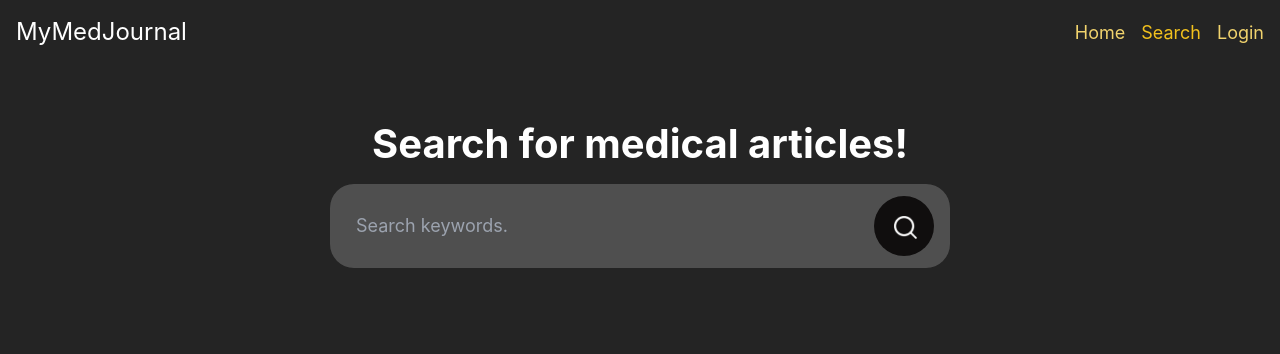
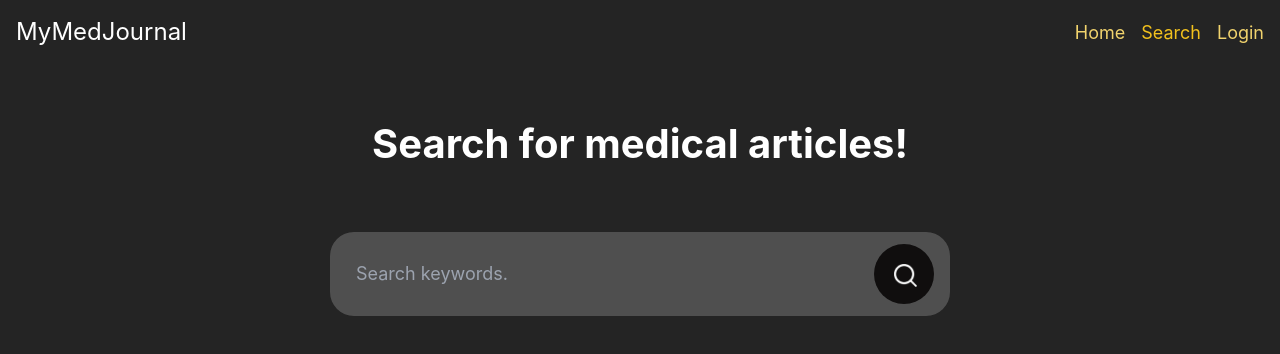
Before and after one commit to Pedja-Djape/MyMedJournal, a React (Create React App) app in the folder client/: page /search in a window 1280 px wide. Shown: the top 354 px of the page. Built offline with nearby package versions, Linux system fonts and the light colour scheme; no server answers.

Commit message:
modified search to have pagination

```diff
--- a/client/src/pages/Search.js
+++ b/client/src/pages/Search.js
@@ -1,4 +1,4 @@
-import { useState } from "react";
+import { useEffect, useState } from "react";
 import SearchBar from "../components/SearchTools/SearchBar";
 import classes from './Search.module.css';
 import Card from "../components/UI/Card";
@@ -6,18 +6,20 @@ import Modal from "../components/UI/Modal";
 import ArticlePopup from "../components/ArticlePopup/ArticlePopup";
 
 
-
 const Search = () => {
-    const [articlesData, setArticlesData] = useState({});
+    const [articlesData, setArticlesData] = useState(null);
 
     const [isModalOpen, setIsModalOpen] = useState(false);
     const [cardInfo, setCardInfo] = useState({});
+    const [retStart, setRetStart] = useState(0);
 
 
     const searchHandler = async (enteredValue) => {
         const path = "/papers/search?" + new URLSearchParams({
             db: "pubmed",
-            term: enteredValue
+            term: enteredValue,
+            retstart: retStart,
+            retmax: 5
         });
         const response = await fetch(path);
         if (!response.ok) {
@@ -26,6 +28,11 @@ const Search = () => {
         const data = await response.json();
         setArticlesData(data.data);
     }
+
+    useEffect(() => {
+        searchHandler()
+    }, [retStart]
+    )
 
     const cardClickHandler = (title,abstract,id) => {
         setCardInfo({
@@ -51,7 +58,7 @@ const Search = () => {
                         <ArticlePopup
                             title={cardInfo.title}
                             body={`${cardInfo.abstract}`}
-                            color='#5ca1fa'
+                            color='#f2c11d'
                             onClose={() => setIsModalOpen(false)}
                             id={cardInfo.id}
                         />
@@ -66,7 +73,7 @@ const Search = () => {
             </div>
             <div className={classes['cards-container']}>
                 {
-                    articlesData.length > 0 ?
+                    articlesData && articlesData.length > 0 ?
                         articlesData.map( (article) =>
                             <div key={article.id} className={classes.card} style={{cursor: 'pointer'}}>
                                 <Card
@@ -81,6 +88,19 @@ const Search = () => {
                         null
                 }
             </div>
+            {
+                articlesData && (
+                    <div className="flex justify-center">
+                    <button onClick={() => {
+                            setRetStart(value => value + 5)
+                        }}
+                        className="p-4 m-2 color white bg-blue-700 rounded-[4px] ">
+                            Next page.
+                    </button>
+            </div>
+                )
+            }
+
 
 
         </div>
--- a/client/src/pages/Search.module.css
+++ b/client/src/pages/Search.module.css
@@ -1,7 +1,11 @@
 .container {
     width: 100%;
-    min-height: 100vh;
+    /* min-height: 100vh; */
     margin-top: 50px;
+    display: flex;
+    flex-direction: column;
+    justify-content: center;
+    gap: 3rem
 }
 
 .pageTitle {
```
